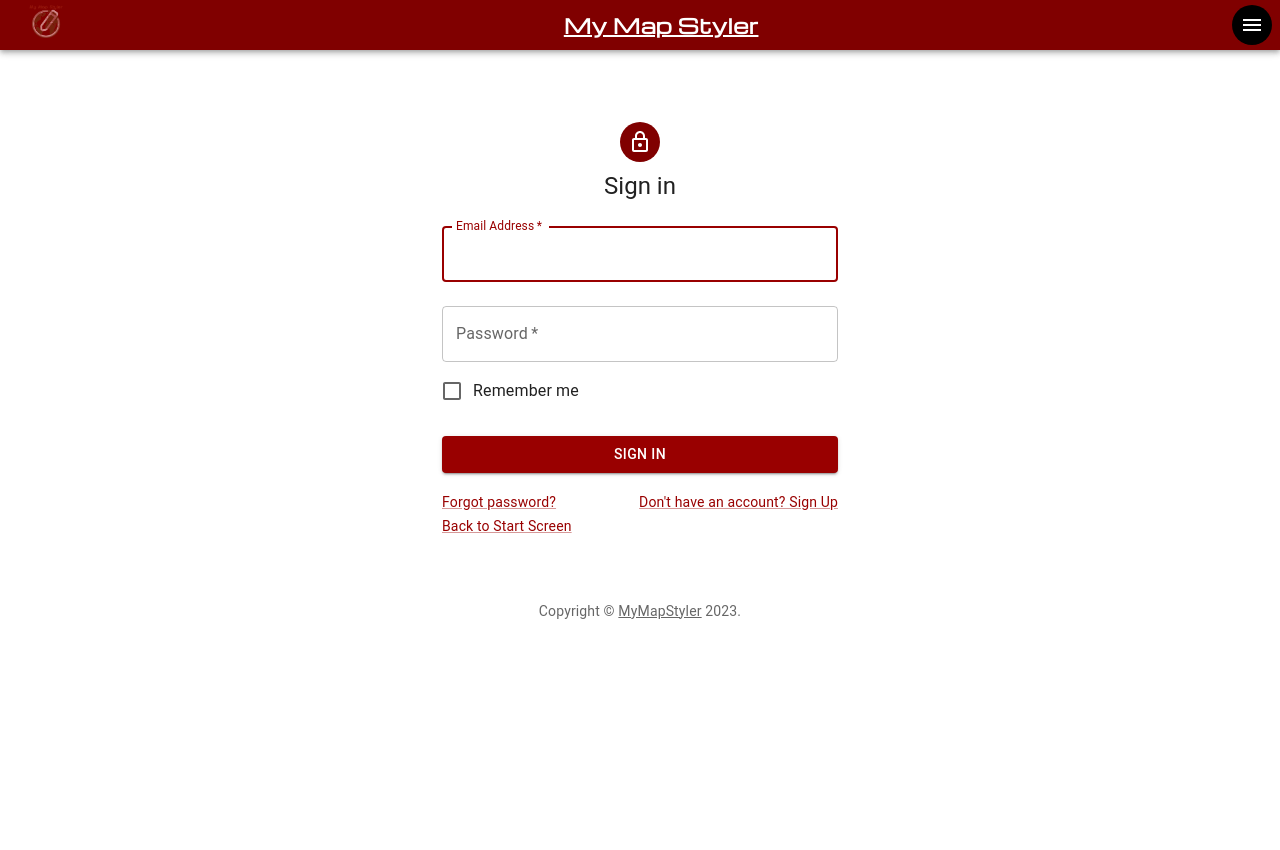
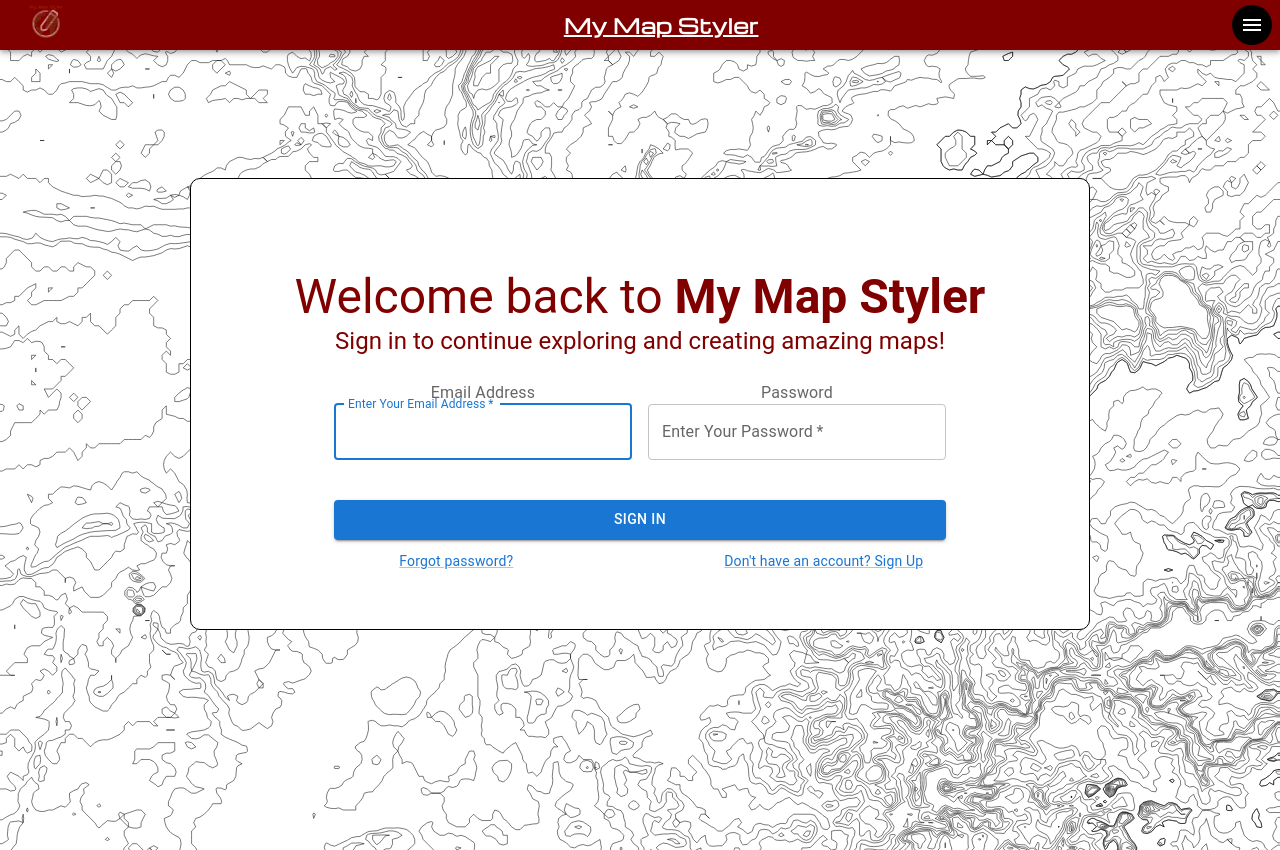
Before and after one commit to Zack202/MyMapStylerFrontend, a Next.js app: page /login in a window 1280 px wide. Before the commit the page ends 800 px from the top, so only its background shows below. Built offline with nearby package versions, Linux system fonts and the light colour scheme; no server answers; a web font is replaced by a local one.

Commit message:
Fixed UI of Sign in and prevent auth

```diff
--- a/src/app/Utils/TopAppBanner.js
+++ b/src/app/Utils/TopAppBanner.js
@@ -17,6 +17,7 @@ import Container from '@mui/material/Container';
 import CssBaseline from '@mui/material/CssBaseline';
 import Button from '@mui/material/Button';
 import { createTheme, ThemeProvider } from '@mui/material/styles';
+import AuthContext from '../auth'
 
 const defaultTheme = createTheme({
     palette: {
@@ -37,6 +38,7 @@ export default function TopAppBanner() {
     const [anchorEl, setAnchorEl] = useState(null);
     const [profileOpen, setProfileOpen] = useState(false);
     const isMenuOpen = Boolean(anchorEl);
+    const { auth } = useContext(AuthContext);
 
     const handleProfileOpen = () => setProfileOpen(true);
     const handleProfileClose = () => setProfileOpen(false);
@@ -51,7 +53,7 @@ export default function TopAppBanner() {
 
     const handleLogout = () => {
         handleMenuClose();
-        store.clearTransactions();
+        //store.clearTransactions();
         auth.logoutUser();
     }
 
@@ -182,7 +184,7 @@ export default function TopAppBanner() {
                             <Button href="/profile" variant="contained"  marginTop="4" color="primary">
                                 VIEW PROFILE
                             </Button>
-                            <Button href="/" variant="contained" marginTop="4" color="primary">
+                            <Button onClick={handleLogout} variant="contained" marginTop="4" color="primary">
                                 LOG OUT
                             </Button>
                             </Box>
--- a/src/app/auth/index.js
+++ b/src/app/auth/index.js
@@ -149,7 +149,7 @@ function AuthContextProvider(props) {
                 type: AuthActionType.LOGOUT_USER,
                 payload: null
             })
-            //router.push("/");
+            router.push("/");
         }
     }
 
--- /dev/null
+++ b/src/app/login/login.module.css
@@ -0,0 +1,49 @@
+.text_color {
+    color: maroon;
+    font-family:'Trebuchet MS', 'Lucida Sans Unicode', 'Lucida Grande', 'Lucida Sans', Arial, sans-serif;
+}
+
+.button_color {
+    background-color: maroon;
+}
+
+.rounded_box {
+    border-radius: 10px;
+    padding: 20px;
+    border: 1px solid #000000;
+  }
+
+
+
+.backgroundContainer {
+    background-image: url('/contour-lines.svg');
+    background-size: cover;
+    background-position: center;
+    width: 100vw;
+    height: 100vh;
+    padding: 5%;
+    padding-top: 10%;
+    overflow: hidden;
+}
+
+.image-gallery {
+    position: relative;
+    height: 100vh;
+    overflow-y: auto;
+    animation: scrollGallery 10s linear infinite;
+    border: 5px solid red;
+  }
+
+  .image-gallery img {
+    width: 100%;
+    margin-bottom: 20px;
+  }
+
+  @keyframes scrollGallery {
+    from {
+      transform: translateY(0);
+    }
+    to {
+      transform: translateY(-100%);
+    }
+  }
--- a/src/app/login/page.js
+++ b/src/app/login/page.js
@@ -18,6 +18,9 @@ import AuthContext from '../auth'
 import { useContext, useState } from 'react';
 import MUIErrorModal from '../components/MUIErrorModal';
 import NavBar from '../Utils/NavBar';
+import { useRouter } from 'next/navigation';
+import styles from './login.module.css';
+import InputLabel from '@mui/material/InputLabel';
 
 function Copyright(props) {
   return (
@@ -66,6 +69,12 @@ const defaultTheme = createTheme({
 export default function SignIn() {
 
   const { auth } = useContext(AuthContext);
+
+  if (auth.loggedIn) {
+    const router = useRouter();
+    router.push('/home_browser');
+  }
+
   const [error, setError] = useState(false);
   const [errorMessage, setErrorMessage] = useState("");
 
@@ -115,8 +124,92 @@ export default function SignIn() {
   };
 
   return (
-    <ThemeProvider theme={defaultTheme}>
-      <NavBar/>
+<div>
+  <NavBar />
+  <div className={`${styles.backgroundContainer}`}>
+    <CssBaseline />
+    <Grid container align="center">
+      <Grid item xs>
+        <Box className={styles.rounded_box} bgcolor={'white'} maxWidth='md' padding='5%'>
+          <Container component="main" maxWidth="md">
+            <Box
+              sx={{
+                marginTop: 4,
+                display: 'flex',
+                flexDirection: 'column',
+                alignItems: 'center',
+              }}
+            >
+              <Typography className={styles.text_color} component="h1" variant="h3">
+                Welcome back to <span style={{ fontWeight: 'bold' }}>My Map Styler</span>
+              </Typography>
+              <Typography className={styles.text_color} component="h1" variant="h5">
+                Sign in to continue exploring and creating amazing maps!
+              </Typography>
+              <Box component="form" noValidate onSubmit={handleSubmit} sx={{ mt: 3 }}>
+                <Grid container spacing={2}>
+                  <Grid item xs={6}>
+                    <InputLabel className={styles.text_color}>Email Address</InputLabel>
+                    <TextField
+                      required
+                      fullWidth
+                      id="email"
+                      label="Enter Your Email Address"
+                      name="email"
+                      autoComplete="email"
+                      value={formData.email}
+                      onChange={handleInputChange}
+                      autoFocus
+                    />
+                  </Grid>
+                  <Grid item xs={6}>
+                    <InputLabel className={styles.text_color}>Password</InputLabel>
+                    <TextField
+                      required
+                      fullWidth
+                      id="password"
+                      label="Enter Your Password"
+                      name="password"
+                      type='password'
+                      autoComplete="password"
+                      value={formData.password}
+                      onChange={handleInputChange}
+                    />
+                  </Grid>
+                  <Grid item xs={12}>
+                    <Button
+                      className={styles.button_color}
+                      type="button"
+                      fullWidth
+                      variant="contained"
+                      sx={{ mt: 3, mb: 1, height: '40px' }}
+                      onClick={handleSubmit}
+                    >
+                      Sign In
+                    </Button>
+                  </Grid>
+                </Grid>
+              </Box>
+            </Box>
+            <Grid container>
+              <Grid item xs={6}>
+                <Link onClick={handleOpen} variant="body2" className={styles.text_color}>
+                  Forgot password?
+                </Link>
+              </Grid>
+              <Grid item xs={6}>
+                <Link href="/createAccount" variant="body2" className={styles.text_color}>
+                  {"Don't have an account? Sign Up"}
+                </Link>
+              </Grid>
+            </Grid>
+          </Container>
+        </Box>
+      </Grid>
+
+    </Grid>
+
+    <Modal open={open} onClose={handleClose}>
       <Container component="main" maxWidth="xs">
         <CssBaseline />
         <Box
@@ -125,84 +218,9 @@ export default function SignIn() {
             display: 'flex',
             flexDirection: 'column',
             alignItems: 'center',
+            bgcolor: 'background.paper',
+            p: 2,
           }}
-        >
-          <Avatar sx={{ m: 1, bgcolor: 'secondary.main' }}>
-            <LockOutlinedIcon />
-          </Avatar>
-          <Typography component="h1" variant="h5">
-            Sign in
-          </Typography>
-          <Box component="form" onSubmit={handleSubmit} noValidate sx={{ mt: 1 }}>
-            <TextField
-              margin="normal"
-              required
-              fullWidth
-              id="email"
-              label="Email Address"
-              name="email"
-              autoComplete="email"
-              autoFocus
-              onChange={handleInputChange}
-            />
-            <TextField
-              margin="normal"
-              required
-              fullWidth
-              name="password"
-              label="Password"
-              type="password"
-              id="password"
-              autoComplete="current-password"
-              onChange={handleInputChange}
-            />
-            <FormControlLabel
-              control={<Checkbox value="remember" color="primary" />}
-              label="Remember me"
-            />
-            <Button
-              type="button"
-              fullWidth
-              variant="contained"
-              sx={{ mt: 3, mb: 2 }}
-              onClick={handleSubmit}
-            >
-              Sign In
-            </Button>
-            <Grid container>
-              <Grid item xs>
-                <Link onClick={handleOpen} variant="body2">
-                  Forgot password?
-                </Link>
-              </Grid>
-              <Grid item>
-                <Link href="/createAccount" variant="body2">
-                  {"Don't have an account? Sign Up"}
-                </Link>
-              </Grid>
-              <Grid item >
-                <Link href="/" variant="body2">
-                  {"Back to Start Screen"}
-                </Link>
-              </Grid>
-            </Grid>
-          </Box>
-        </Box>
-        <Copyright sx={{ mt: 8, mb: 4 }} />
-      </Container>
-      <Modal
-        open={open}
-        onClose={handleClose}>
-        <Container component="main" maxWidth="xs" >
-          <CssBaseline />
-          <Box
-            sx={{ marginTop: 8,
-              display: 'flex',
-              flexDirection: 'column',
-              alignItems: 'center',
-              bgcolor: 'background.paper',
-              p:2 }}
-
         >
           <Avatar sx={{ m: 1, bgcolor: 'secondary.main' }}>
             <LockOutlinedIcon />
@@ -211,7 +229,7 @@ export default function SignIn() {
             Forgot Password
           </Typography>
           <Typography>
-              Enter the email address associated with your account and we'll send you a link to reset your password
+            Enter the email address associated with your account, and we'll send you a link to reset your password
           </Typography>
           <Box component="form" noValidate onSubmit={handleSubmitPassword} sx={{ mt: 3 }}>
             <Grid container spacing={2}>
@@ -225,22 +243,19 @@ export default function SignIn() {
                   onChange={handleInputChange}
                 />
               </Grid>
-
-
             </Grid>
-              <Button
-                type="submit"
-                fullWidth
-                variant="contained"
-                sx={{ mt: 3, mb: 2 }}
-              >
+            <Button type="submit" fullWidth variant="contained" sx={{ mt: 3, mb: 2 }}>
               Continue
             </Button>
           </Box>
         </Box>
       </Container>
     </Modal>
-      <MUIErrorModal/>
-    </ThemeProvider>
+    {/* Error Modal */}
+    <MUIErrorModal />
+  </div>
+</div>
+
+
   );
 }
--- a/src/app/page.js
+++ b/src/app/page.js
@@ -6,6 +6,7 @@ import { Box, Typography } from '@mui/material'
 import Link from '@mui/material/Link';
 import AuthContext from './auth'
 import { useContext, useState, useEffect } from 'react';
+import { useRouter } from 'next/navigation';
 
 
 const backgroundStyle = {
@@ -21,6 +22,11 @@ const backgroundStyle = {
 
 export default function SplashScreen() {
   const { auth }  = useContext(AuthContext);
+
+  if (auth.loggedIn) {
+    const router = useRouter();
+    router.push('/home_browser');
+  }
 
   const handleGuest = (event) => {
     event.preventDefault();
--- a/src/app/profile/page.js
+++ b/src/app/profile/page.js
@@ -61,6 +61,11 @@ let exampleUser= {
 }
 
 export default function Profile() {
+
+  if (!auth.loggedIn) {
+    const router = useRouter();
+    router.push('/login');
+  }
   //for modal
   const [open, setOpen] = React.useState(false);
   const handleOpen = () => setOpen(true);
--- a/src/app/resetPassword/[token]/page.js
+++ b/src/app/resetPassword/[token]/page.js
@@ -16,10 +16,16 @@ import MUIErrorModal from '../../components/MUIErrorModal';
 import AuthContext from '../../auth';
 import React, { useContext } from 'react';
 import NavBar from '../../Utils/NavBar';
+import { useEffect } from 'react';
 
 const ResetPassword = () => {
 
     const { auth }  = useContext(AuthContext);
+
+    if (auth.loggedIn) {
+        const router = useRouter();
+        router.push('/home_browser');
+      }
 
     const router = useRouter();
     const pathname = usePathname();
```
Also changed, not shown: src/app/createAccount/page.js (+7 -1 lines), src/app/createNewMap/page.js (+8 -0 lines), src/app/home_browser/page.js (+13 -1 lines), src/app/mapEditing/page.js (+8 -0 lines), src/app/specificMap/page.js (+9 -0 lines). Lines whose indentation alone changed are shown as unchanged.
